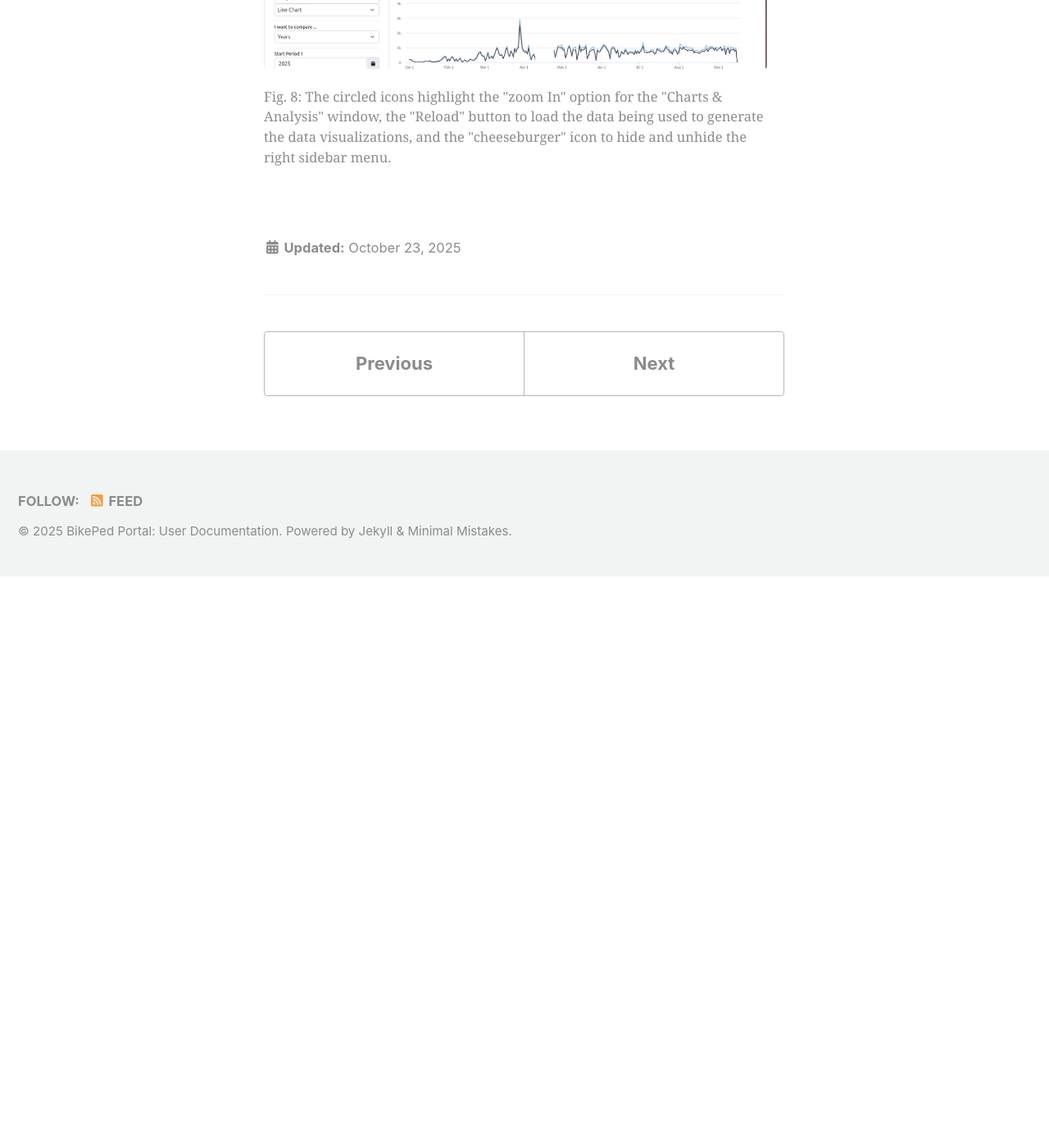
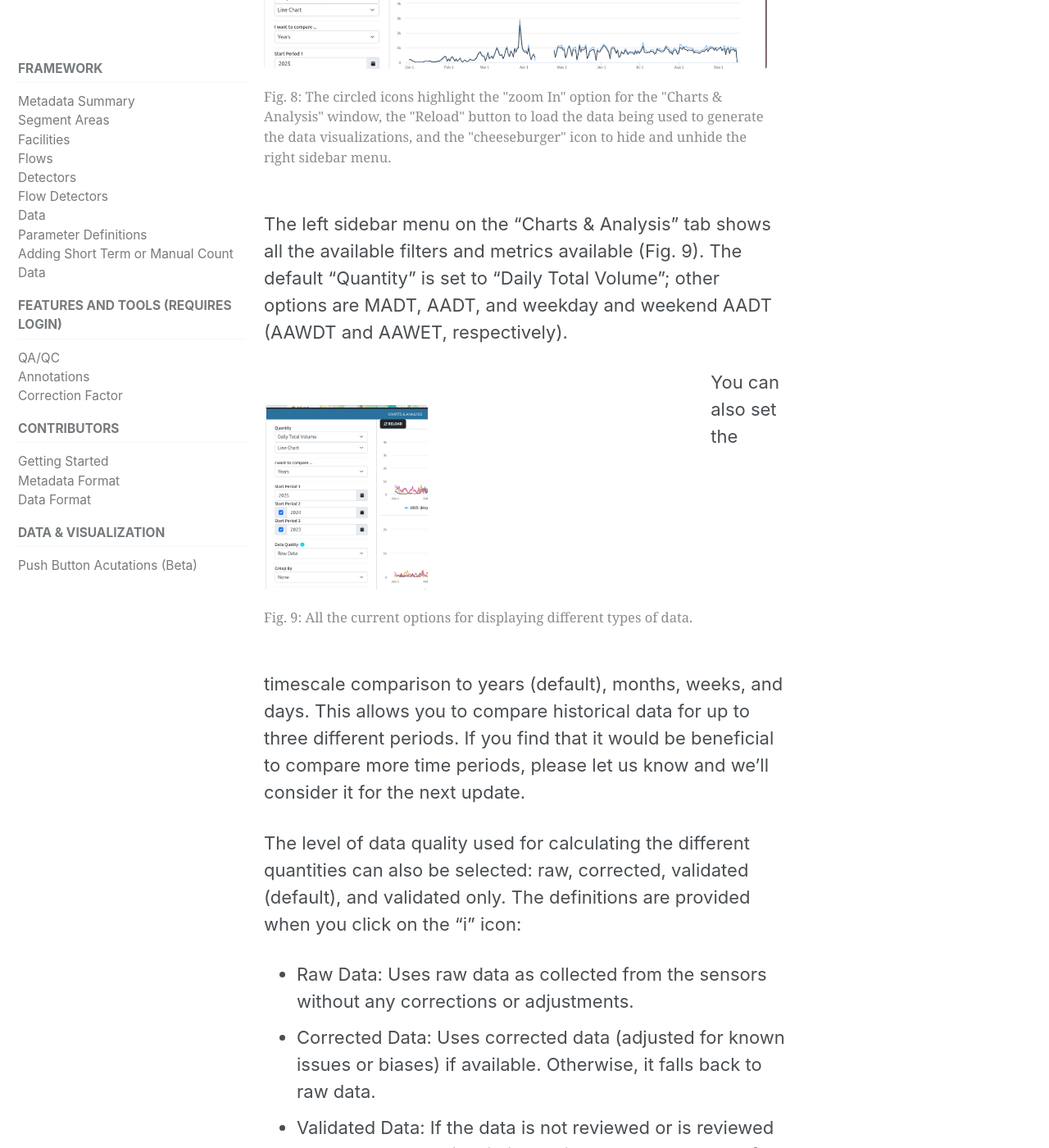
Before and after one commit to PSUTrec/documentation, a Jekyll site: the page built from _documents/15-exploreplus.md, in a window 1280 px wide and 1400 px high, scrolled down 6995 px. Shown: the whole window at 82% size. Built offline with Jekyll 4.4.1, drawn with Linux system fonts in a browser that asks for light colours; nearby versions of some CDN libraries; before the commit the page ends 7698 px from its top, so only the background shows below that; some of the changed text lies outside the part shown.

Commit message:
adding section and fig about data display options

```diff
--- a/_documents/15-exploreplus.md
+++ b/_documents/15-exploreplus.md
@@ -68,3 +68,19 @@ To expand the "Charts & Analysis" window, you can either click on the "zoom in"
     <img src="{{ site.url }}{{ site.baseurl }}/assets/images/explore-fig8.png" alt="">
     <figcaption>Fig. 8: The circled icons highlight the "zoom In" option for the "Charts & Analysis" window, the "Reload" button to load the data being used to generate the data visualizations, and the "cheeseburger" icon to hide and unhide the right sidebar menu.</figcaption>
 </figure>
+
+The left sidebar menu on the "Charts & Analysis" tab shows all the available filters and metrics available (Fig. 9). The default "Quantity" is set to "Daily Total Volume"; other options are MADT, AADT, and weekday and weekend AADT (AAWDT and AAWET, respectively).
+
+<figure class="align-left">
+    <img src="{{ site.url }}{{ site.baseurl }}/assets/images/explore-fig9.png" alt="" style="float:center;width:200px;height:400x;">
+    <figcaption>Fig. 9: All the current options for displaying different types of data.</figcaption>
+</figure>
+
+You can also set the timescale comparison to years (default), months, weeks, and days. This allows you to compare historical data for up to three different periods. If you find that it would be beneficial to compare more time periods, please let us know and we'll consider it for the next update.
+
+The level of data quality used for calculating the different quantities can also be selected: raw, corrected, validated (default), and validated only. The definitions are provided when you click on the "i" icon:
+
+- Raw Data: Uses raw data as collected from the sensors without any corrections or adjustments.
+- Corrected Data: Uses corrected data (adjusted for known issues or biases) if available. Otherwise, it falls back to raw data.
+- Validated Data: If the data is not reviewed or is reviewed and marked as valid, similar logic to Corrected Data. If the data is reviewed and not marked as valid, the observations are ignored as if there is a data gap.
+- Validated Data Only: If the data is reviewed and marked as valid, similar logic to Corrected Data. Otherwise the observations are ignored as if there is a data gap.
```
Also changed, not shown: assets/images/explore-fig9.png (added).
